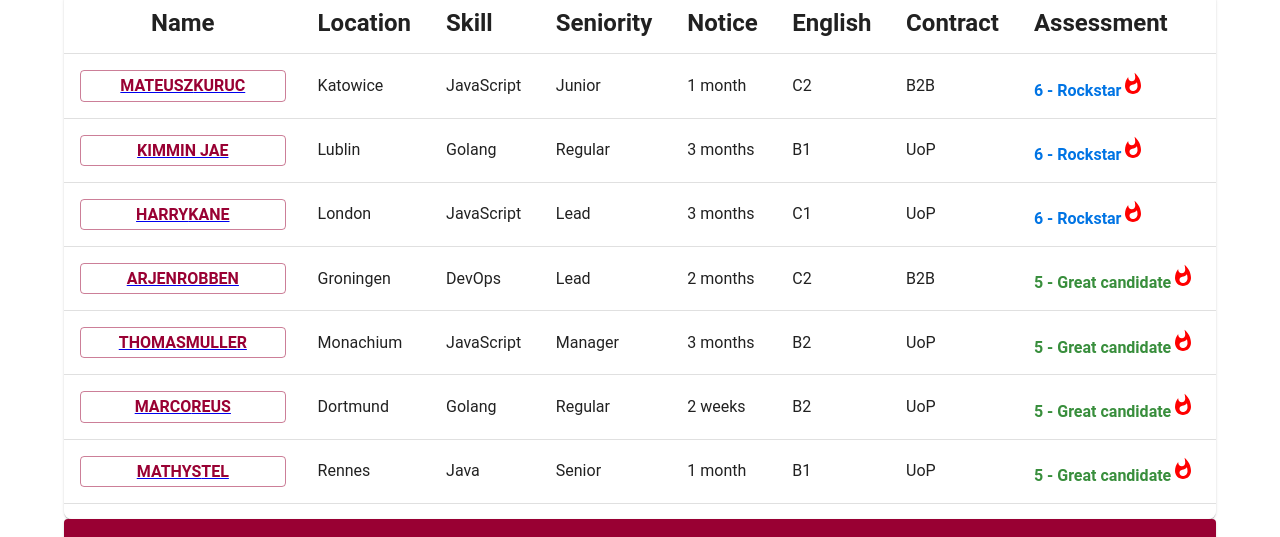
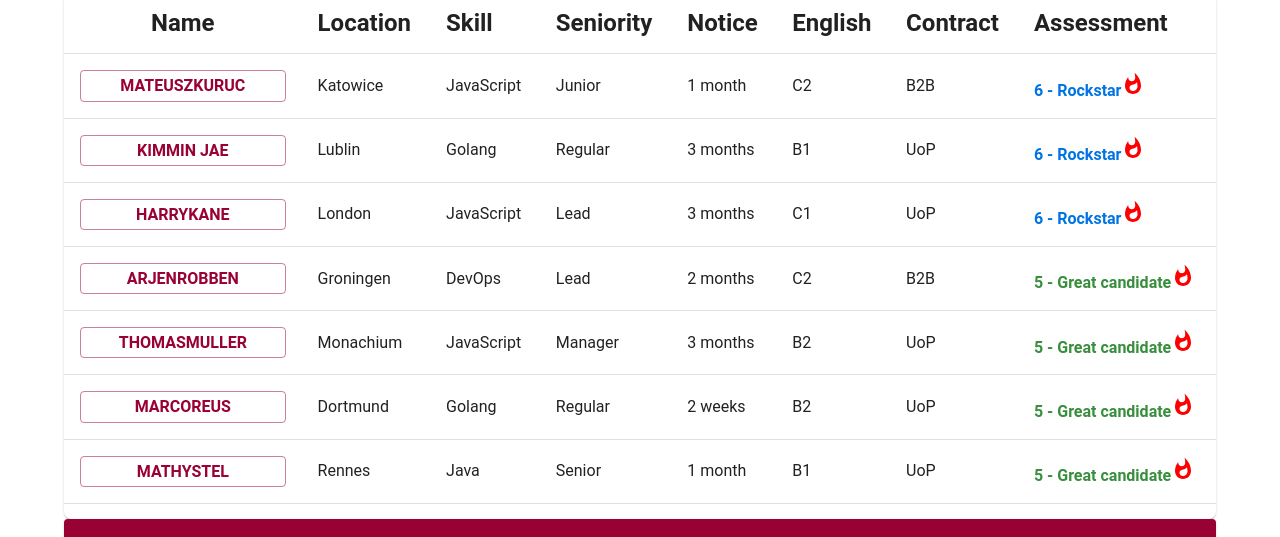
Before and after one commit to MateuszKuruc/ATS-recruitment-app, a React (Create React App) app in the folder ats-frontend/: page /hot in a window 1280 px wide. Shown: the part 201-738 px from the top of the page. Built offline with nearby package versions, Linux system fonts and the light colour scheme.

Commit message:
remove text decoration from link in flex container in hot profiles component

```diff
--- a/ats-frontend/src/components/HotProfiles.js
+++ b/ats-frontend/src/components/HotProfiles.js
@@ -81,7 +81,7 @@ const HotProfiles = ({ candidates }) => {
               <TableCell>
                 <Link
                   to={`/candidates/${candidate.id}`}
-                  style={{ display: "flex" }}
+                  style={{ display: "flex", textDecoration: "none" }}
                 >
                   <Button
                     variant="outlined"
```
